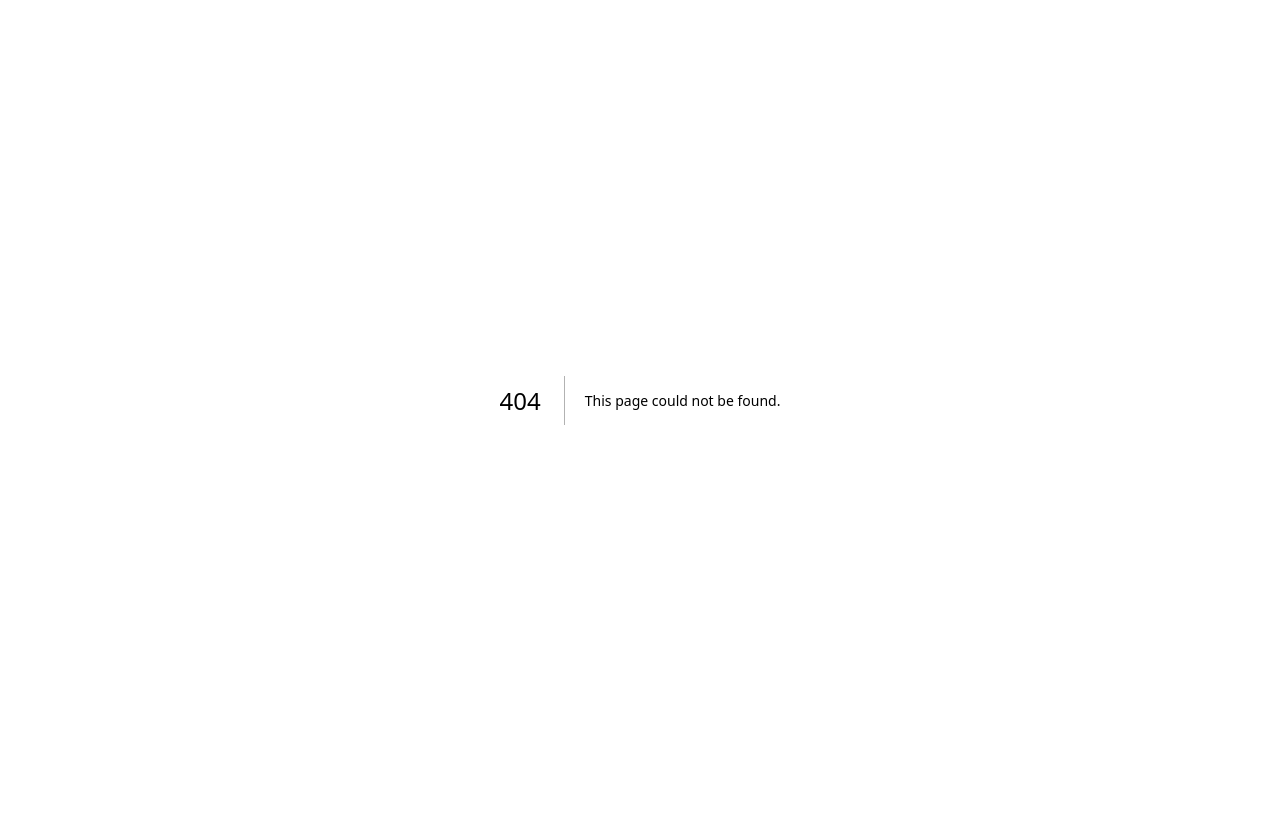
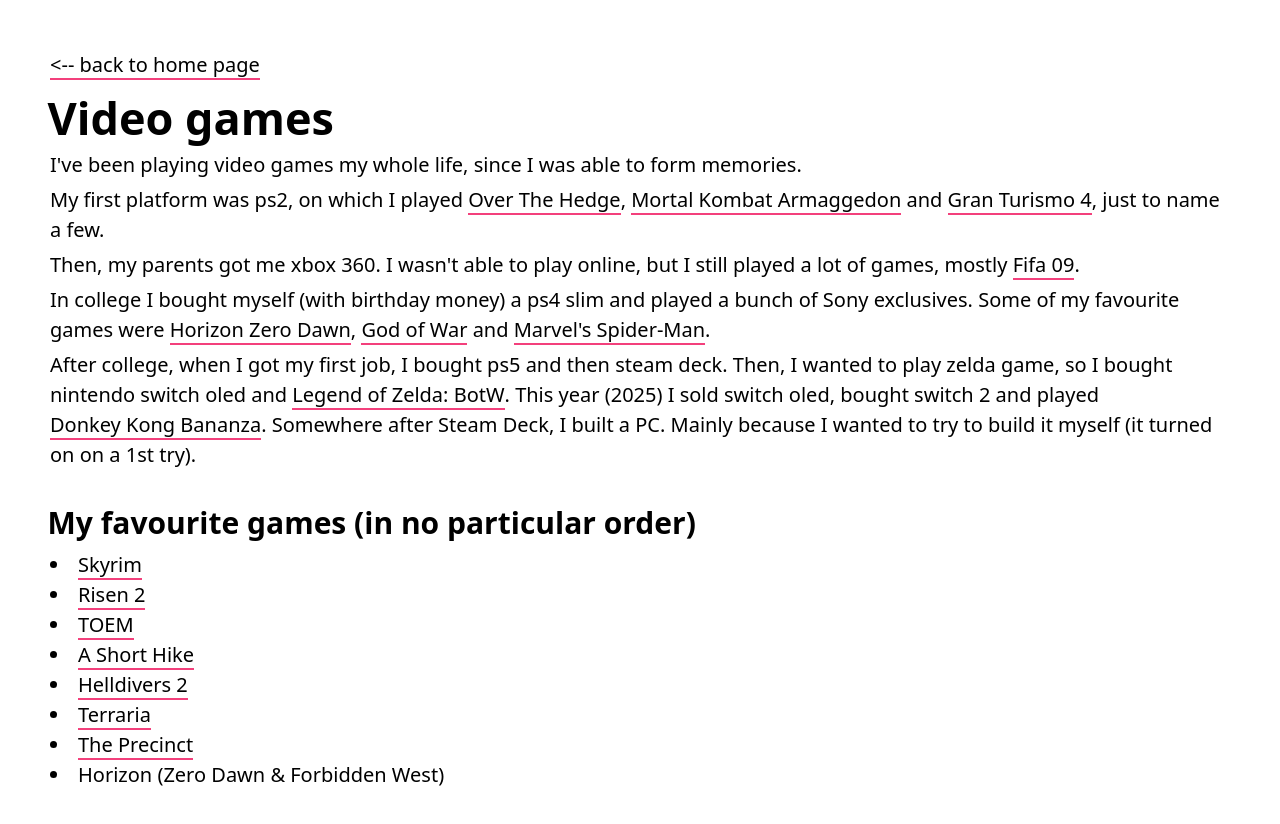
Before and after one commit to tsivinsky/website, a Next.js app: page /games in a window 1280 px wide. Before the commit this address had no page. Shown: the top 824 px of the page. Before the commit the page ends 800 px from the top, so only its background shows below. Built offline with nearby package versions, Linux system fonts and the light colour scheme.

Commit message:
add games page

```diff
--- /dev/null
+++ b/src/app/games/page.tsx
@@ -0,0 +1,171 @@
+import Link from "next/link";
+
+export default function Games() {
+  return (
+    <div>
+      <Link href="/">{"<--"} back to home page</Link>
+      <h1 className="mt-2">Video games</h1>
+      <p>
+        I&apos;ve been playing video games my whole life, since I was able to
+        form memories.
+      </p>
+      <p>
+        My first platform was ps2, on which I played{" "}
+        <a
+          href="https://en.wikipedia.org/wiki/Over_the_Hedge_(video_game)"
+          target="_blank"
+          rel="noopener noreferrer"
+        >
+          Over The Hedge
+        </a>
+        ,{" "}
+        <a
+          href="https://en.wikipedia.org/wiki/Mortal_Kombat:_Armageddon"
+          target="_blank"
+          rel="noopener noreferrer"
+        >
+          Mortal Kombat Armaggedon
+        </a>{" "}
+        and{" "}
+        <a
+          href="https://en.wikipedia.org/wiki/Gran_Turismo_4"
+          target="_blank"
+          rel="noopener noreferrer"
+        >
+          Gran Turismo 4
+        </a>
+        , just to name a few.
+      </p>
+      <p>
+        Then, my parents got me xbox 360. I wasn&apos;t able to play online, but
+        I still played a lot of games, mostly{" "}
+        <a
+          href="https://en.wikipedia.org/wiki/FIFA_09"
+          target="_blank"
+          rel="noopener noreferrer"
+        >
+          Fifa 09
+        </a>
+        .
+      </p>
+      <p>
+        In college I bought myself (with birthday money) a ps4 slim and played a
+        bunch of Sony exclusives. Some of my favourite games were{" "}
+        <a
+          href="https://en.wikipedia.org/wiki/Horizon_Zero_Dawn"
+          target="_blank"
+          rel="noopener noreferrer"
+        >
+          Horizon Zero Dawn
+        </a>
+        ,{" "}
+        <a
+          href="https://en.wikipedia.org/wiki/God_of_War_(2018_video_game)"
+          target="_blank"
+          rel="noopener noreferrer"
+        >
+          God of War
+        </a>{" "}
+        and{" "}
+        <a
+          href="https://en.wikipedia.org/wiki/Marvel's_Spider-Man_(video_game)"
+          target="_blank"
+          rel="noopener noreferrer"
+        >
+          Marvel&apos;s Spider-Man
+        </a>
+        .
+      </p>
+      <p>
+        After college, when I got my first job, I bought ps5 and then steam
+        deck. Then, I wanted to play zelda game, so I bought nintendo switch
+        oled and{" "}
+        <a
+          href="https://en.wikipedia.org/wiki/The_Legend_of_Zelda:_Breath_of_the_Wild"
+          target="_blank"
+          rel="noopener noreferrer"
+        >
+          Legend of Zelda: BotW
+        </a>
+        . This year (2025) I sold switch oled, bought switch 2 and played{" "}
+        <a
+          href="https://en.wikipedia.org/wiki/Donkey_Kong_Bananza"
+          target="_blank"
+          rel="noopener noreferrer"
+        >
+          Donkey Kong Bananza
+        </a>
+        . Somewhere after Steam Deck, I built a PC. Mainly because I wanted to
+        try to build it myself (it turned on on a 1st try).
+      </p>
+      <br />
+      <h2>My favourite games (in no particular order)</h2>
+      <ul className="list-disc list-inside mt-2">
+        <li>
+          <a
+            href="https://store.steampowered.com/app/489830/The_Elder_Scrolls_V_Skyrim_Special_Edition/"
+            target="_blank"
+            rel="noopener noreferrer"
+          >
+            Skyrim
+          </a>
+        </li>
+        <li>
+          <a
+            href="https://store.steampowered.com/app/40390/Risen_2_Dark_Waters/"
+            target="_blank"
+            rel="noopener noreferrer"
+          >
+            Risen 2
+          </a>
+        </li>
+        <li>
+          <a
+            href="https://store.steampowered.com/app/1307580/TOEM_A_Photo_Adventure/"
+            target="_blank"
+            rel="noopener noreferrer"
+          >
+            TOEM
+          </a>
+        </li>
+        <li>
+          <a
+            href="https://store.steampowered.com/app/1055540/A_Short_Hike/"
+            target="_blank"
+            rel="noopener noreferrer"
+          >
+            A Short Hike
+          </a>
+        </li>
+        <li>
+          <a
+            href="https://store.steampowered.com/app/553850/HELLDIVERS_2/"
+            target="_blank"
+            rel="noopener noreferrer"
+          >
+            Helldivers 2
+          </a>
+        </li>
+        <li>
+          <a
+            href="https://store.steampowered.com/app/105600/Terraria/"
+            target="_blank"
+            rel="noopener noreferrer"
+          >
+            Terraria
+          </a>
+        </li>
+        <li>
+          <a
+            href="https://store.steampowered.com/app/490110/The_Precinct/"
+            target="_blank"
+            rel="noopener noreferrer"
+          >
+            The Precinct
+          </a>
+        </li>
+        <li>Horizon (Zero Dawn & Forbidden West)</li>
+      </ul>
+    </div>
+  );
+}
--- a/src/app/globals.css
+++ b/src/app/globals.css
@@ -30,6 +30,7 @@
 
 a {
   position: relative;
+  display: inline-block;
 
   &::after {
     content: "";
@@ -38,7 +39,7 @@
     left: 0;
     right: 0;
     z-index: -1;
-    height: 1px;
+    height: 2px;
     background-color: var(--color-accent);
     transition: all 0.25s ease;
     transition-property: height, color;
--- a/src/app/layout.tsx
+++ b/src/app/layout.tsx
@@ -15,7 +15,7 @@
   return (
     <html lang="en" className="h-full">
       <body className="h-full">
-        <main className="max-w-[1200px] w-full mx-auto px-2 h-full flex flex-col">
+        <main className="max-w-[1200px] w-full mt-10 mx-auto px-2 h-full flex flex-col">
           {children}
         </main>
       </body>
--- a/src/app/page.tsx
+++ b/src/app/page.tsx
@@ -1,8 +1,9 @@
 import Image from "next/image";
+import Link from "next/link";
 
 export default function Home() {
   return (
-    <div className="mt-10">
+    <div>
       <div className="flex gap-2 md:gap-4 flex-col md:flex-row">
         <div className="shrink-0 w-[128px] h-[128px] md:w-[192px] md:h-[192px] relative overflow-hidden">
           <Image
@@ -38,6 +39,10 @@
         <p>
           Also, I like writing Go projects in my spare time. Something like
           CLIs, REST apis or even simple video games.
+        </p>
+        <p>
+          When not coding, I love playing <Link href="/games">video games</Link>
+          .
         </p>
         <br />
         <h2>My projects</h2>
```
